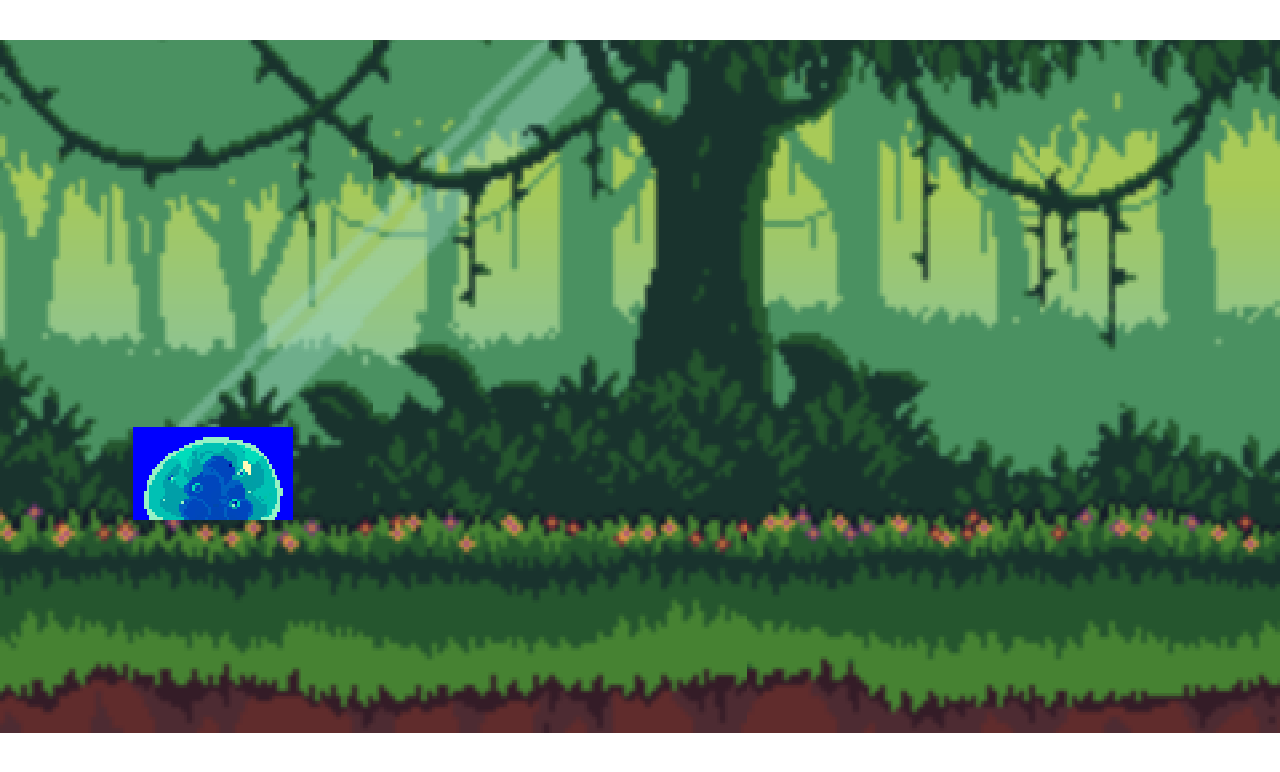
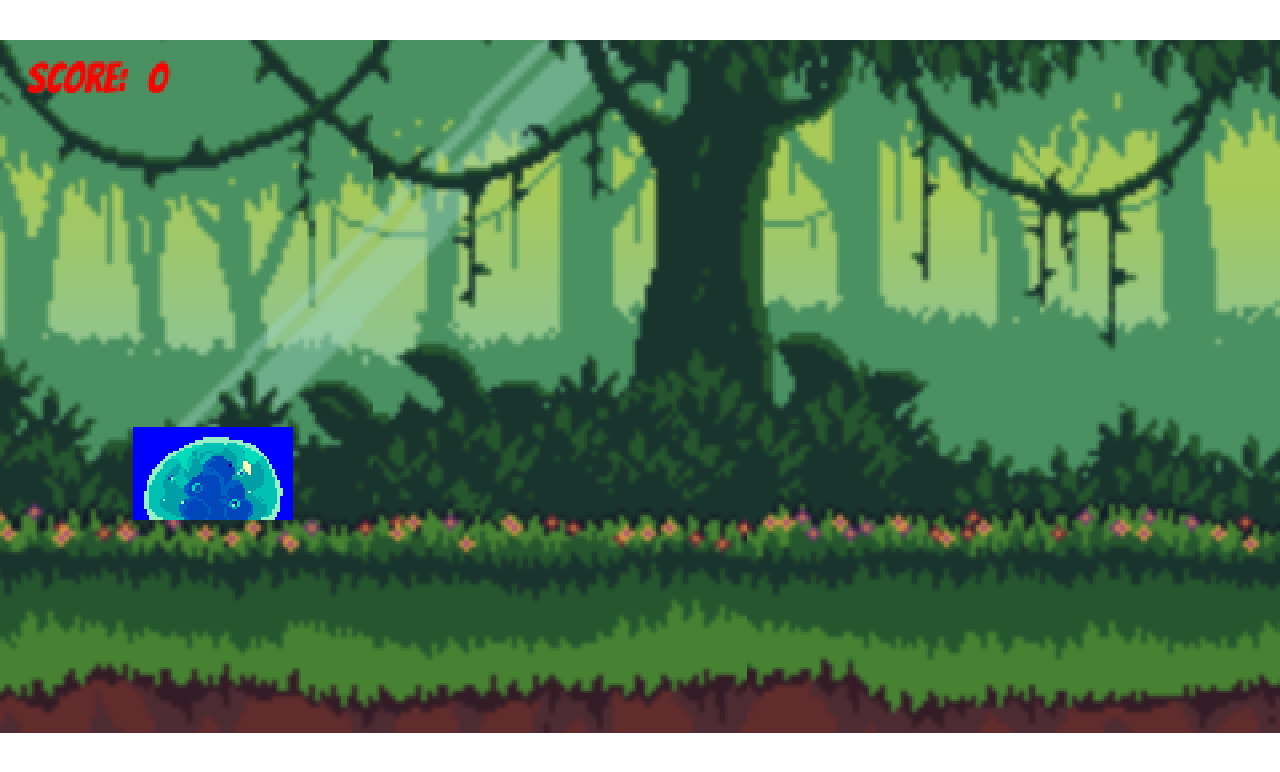
Before and after one commit to rafaelmsales27/slime-jump, a plain HTML site: page index.html in a window 1280 px wide. Drawn offline with Linux system fonts and the light colour scheme.

Commit message:
add score, collision detection

```diff
--- a/index.html
+++ b/index.html
@@ -6,6 +6,9 @@
     <meta http-equiv="X-UA-Compatible" content="IE=edge">
     <meta name="viewport" content="width=device-width, initial-scale=1.0">
     <title>Slime Jump</title>
+    <link rel="preconnect" href="https://fonts.googleapis.com">
+    <link rel="preconnect" href="https://fonts.gstatic.com" crossorigin>
+    <link href="https://fonts.googleapis.com/css2?family=Bangers&display=swap" rel="stylesheet">
     <link rel="stylesheet" href="./css/styles.css">
     <script defer type="module" src="./js/game.js"></script>
 </head>
--- a/js/game.js
+++ b/js/game.js
@@ -55,9 +55,12 @@ async function main() {
   let gravity = 500;
   let keys = {};
 
-  let howManyJumps = 0;
+  let gameInitialVelocity = 0.2;
+  let gameVelocity = gameInitialVelocity;
 
-  let gameVelocity = 0.2;
+  let score = 0;
+
+  let gameOver = false;
 
   function inputHandler() {
     window.addEventListener('keydown', function (event) {
@@ -111,6 +114,8 @@ async function main() {
       jump();
     }
 
+    checkCollision();
+
     updateObstacles(deltaTime);
   }
 
@@ -118,8 +123,20 @@ async function main() {
     if (isTouchingGround) {
       playerVelocity = -jumpStrength;
       isTouchingGround = false;
-      howManyJumps++;
     }
+  }
+
+  function checkCollision() {
+    obstacles.forEach((obstacle) => {
+      if (
+        playerPosition.x + playerWidth >= obstacle.x &&
+        playerPosition.x <= obstacle.x + obstacleWidth &&
+        playerPosition.y + playerHeight >= obstacle.y &&
+        playerPosition.y <= obstacle.y + obstacleHeight
+      ) {
+        gameOver = true;
+      }
+    });
   }
 
   // Obstacle configuration
@@ -146,6 +163,7 @@ async function main() {
       obstacle.x -= obstacleVelocity * deltaTime;
       if (obstacle.x < -obstacleWidth) {
         obstacles.splice(index, 1); // Remove obstacle if it moves off the screen
+        score++;
       }
     });
   }
@@ -157,14 +175,30 @@ async function main() {
     });
   }
 
+  function drawText() {
+    // context.fillStyle = "#009FA8";
+    context.fillStyle = "red";
+    context.font = "16px Bangers, Arial";
+    context.fillText("Score: ", 10, 20);
+    context.fillText(score, 55, 20);
+
+    if (gameOver) {
+      // context.fillStyle = "#009FA8";
+      context.textAlign = "center";
+      context.fillStyle = "red";
+      context.font = "42px Bangers, Arial";
+      context.fillText("Game Over", canvas.width / 2, canvas.height / 2);
+    }
+  }
+
   function drawElements(deltaTime) {
     context.clearRect(0, 0, canvas.width, canvas.height);
 
     // Background draw
     firstLayer.draw();
-    makeInfiniteScroll(deltaTime, secondLayer, -0.05);
-    makeInfiniteScroll(deltaTime, thirdLayer, -0.1);
-    makeInfiniteScroll(deltaTime, forthLayer, -gameVelocity);
+    makeInfiniteScroll(deltaTime, secondLayer, -gameVelocity / 4); // 0.05
+    makeInfiniteScroll(deltaTime, thirdLayer, -gameVelocity / 2); // 0.1
+    makeInfiniteScroll(deltaTime, forthLayer, -gameVelocity); // 0.2
 
     // Player draw
     context.fillStyle = 'blue';
@@ -183,10 +217,12 @@ async function main() {
 
     drawObstacles();
 
+    drawText();
+
     // //! Debug purposes
     // if (isTouchingGround) {
-    context.fillStyle = "black";
-    context.font = "14px Arial";
+    // context.fillStyle = "black";
+    // context.font = "14px Bangers, Arial";
     //   context.fillText("On Ground", playerPosition.x, playerPosition.y - 10);
     // }
 
@@ -225,7 +261,11 @@ async function main() {
     updateState(deltaTime);
     drawElements(deltaTime);
     // drawGrid();
-    requestAnimationFrame(gameLoop); // Recursively call gameLoop
+    if (gameOver) {
+      gameVelocity = 0;
+    } else {
+      requestAnimationFrame(gameLoop); // Recursively call gameLoop
+    }
   }
 
   inputHandler();
```
